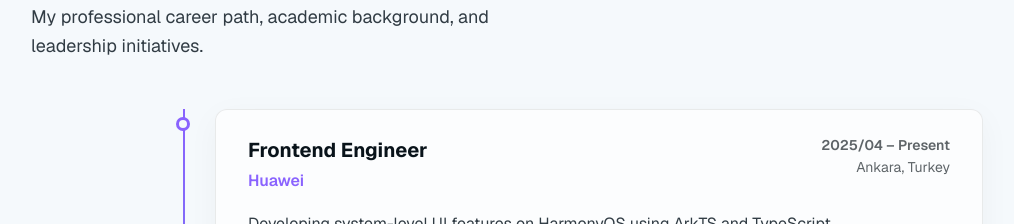
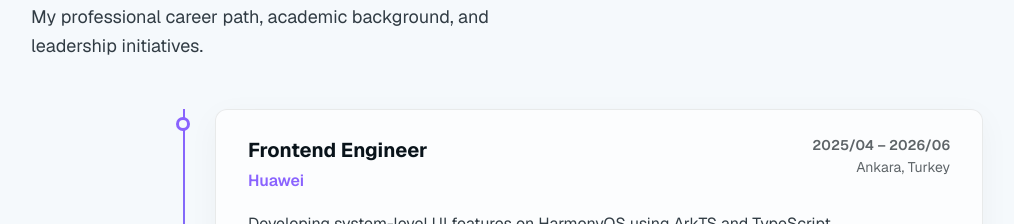
Before and after one commit to enesbek/portfolio, a Next.js app: page / in a window 1280 px wide. Shown: the part 2320-2544 px from the top of the page, without its empty margins (57-1071 px from the left). Built offline with nearby package versions, Linux system fonts and the light colour scheme.

Commit message:
Update employment date for Huawei role

```diff
--- a/src/components/Experience.tsx
+++ b/src/components/Experience.tsx
@@ -16,7 +16,7 @@ const TIMELINE_DATA: TimelineItem[] = [
     id: "huawei",
     role: "Frontend Engineer",
     company: "Huawei",
-    date: "2025/04 – Present",
+    date: "2025/04 – 2026/06",
     location: "Ankara, Turkey",
     description: "Developing system-level UI features on HarmonyOS using ArkTS and TypeScript.",
     bullets: [
```
